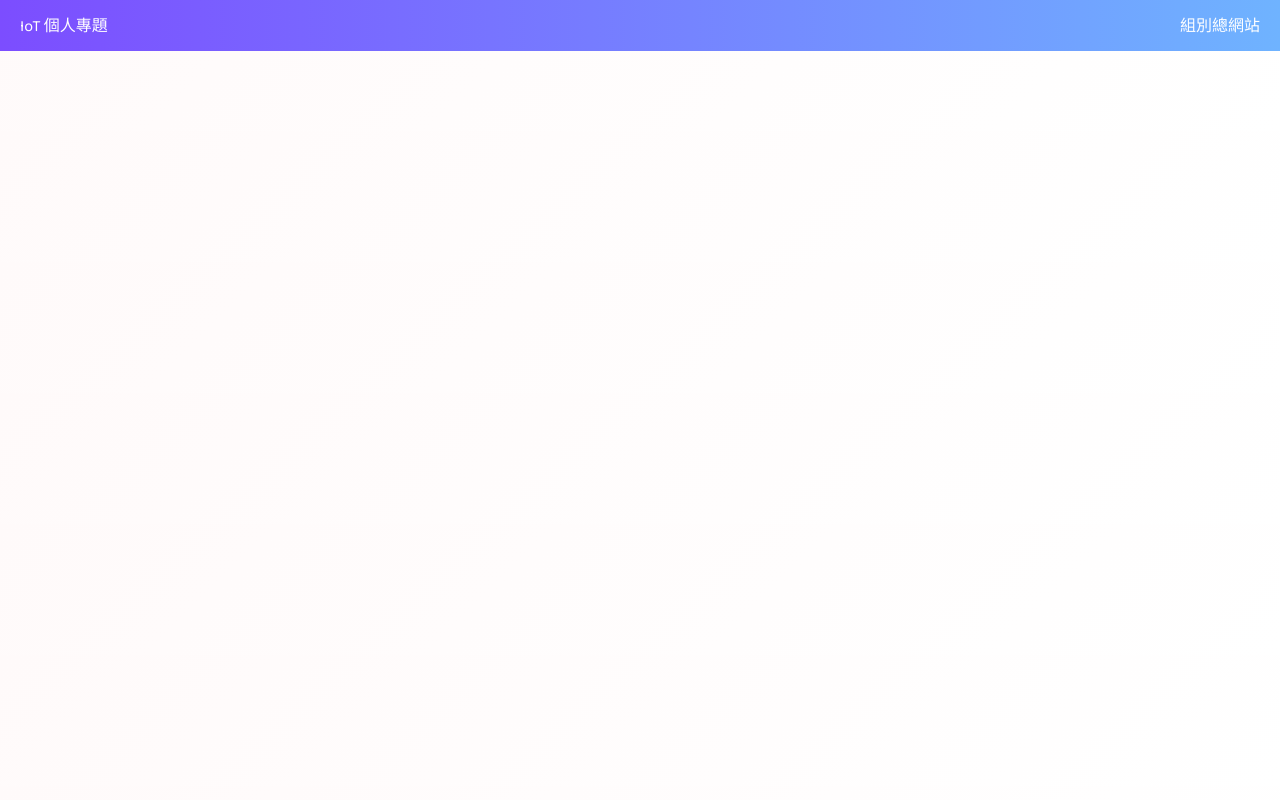
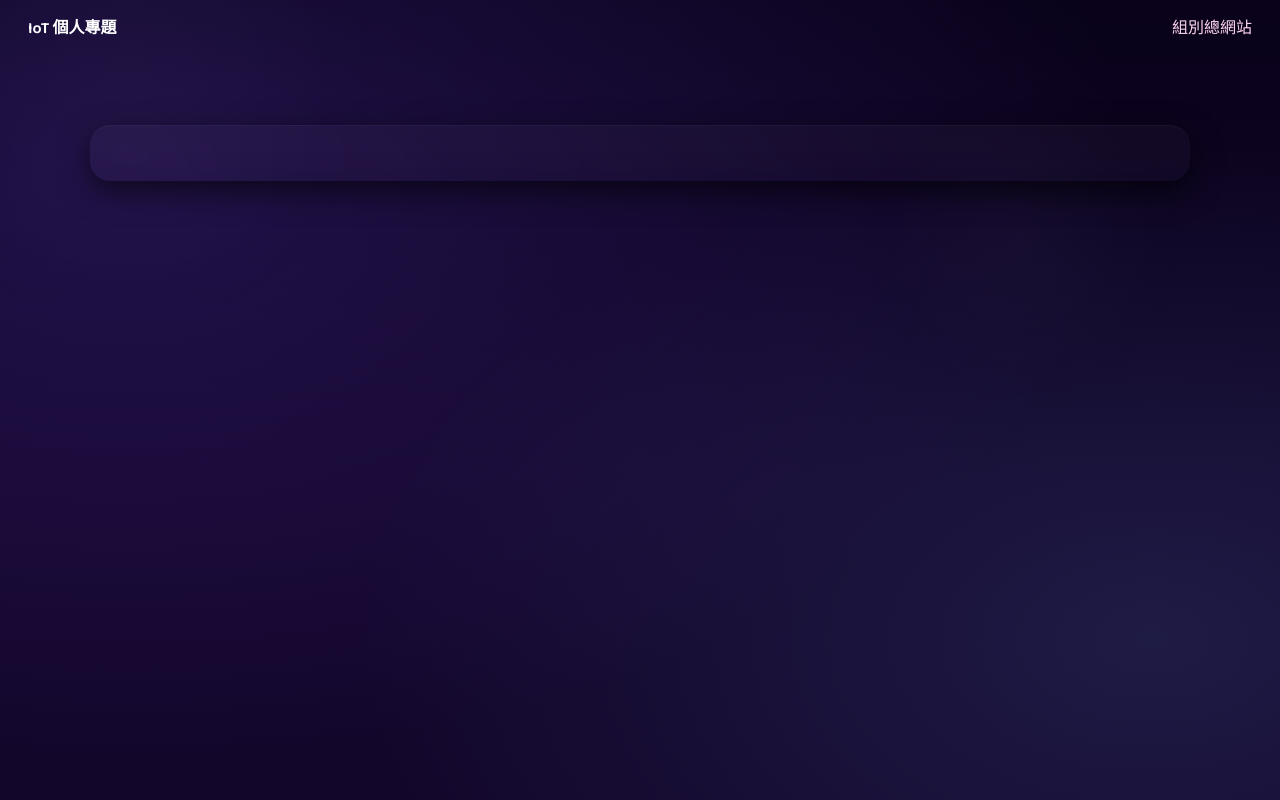
Before and after one commit to 0w0-en/Food, a Django app: template sensors/templates/sensors/base.html in a window 1280 px wide. Run offline with Django 4.2, Linux system fonts and the light colour scheme; the template is opened without the code that fills it, so the values that code supplies are empty.

Commit message:
Add sensors migrations and updated templates/styles

```diff
--- a/sensors/templates/sensors/base.html
+++ b/sensors/templates/sensors/base.html
@@ -9,6 +9,7 @@
     <script src="https://cdn.jsdelivr.net/npm/chart.js"></script>
   </head>
   <body>
+    <div class="bg-art"></div>
     <nav class="navbar">
       <div class="nav-left">IoT 個人專題</div>
       <div class="nav-right">
@@ -16,7 +17,9 @@
       </div>
     </nav>
     <main class="container">
-      {% block content %}{% endblock %}
+      <div class="hero-card">
+        {% block content %}{% endblock %}
+      </div>
     </main>
   </body>
 </html>
--- a/static/sensors/style.css
+++ b/static/sensors/style.css
@@ -1,19 +1,49 @@
 :root{
-  --primary:#7c4dff; /* purple */
-  --accent:#ff77b7; /* pink */
-  --muted:#6fb3ff; /* blue */
-  --bg:#fffafa;
+  --bg-dark: #0b0220; /* deep space */
+  --primary: #7c4dff; /* purple */
+  --accent: #ff77b7; /* pink */
+  --muted: #6fb3ff; /* blue */
+  --card-bg: rgba(255,255,255,0.04);
+  --glass: rgba(255,255,255,0.04);
   font-family: 'Baloo 2', sans-serif;
 }
-body{background:linear-gradient(135deg,var(--bg),#fff);color:#222;margin:0}
-.navbar{display:flex;justify-content:space-between;padding:12px 20px;background:linear-gradient(90deg,var(--primary),var(--muted));color:white}
-.navbar a{color:white;text-decoration:none}
-.container{padding:20px;max-width:1000px;margin:20px auto}
-.hero{text-align:center;padding:30px 10px}
-.hero h1{font-size:48px;margin:0;color:var(--primary)}
-.hero h2{font-size:20px;margin-top:8px;color:var(--accent)}
-section{margin:20px 0;padding:12px;background:#fff;border-radius:8px;box-shadow:0 2px 6px rgba(0,0,0,0.06)}
-#latest-values{display:flex;gap:10px}
-#latest-values .item{padding:8px 12px;border-radius:6px;background:linear-gradient(90deg,var(--accent),var(--muted));color:white}
-table{width:100%;border-collapse:collapse}
-table th,table td{padding:8px;border-bottom:1px solid #eee}
+html,body{height:100%;margin:0}
+body{
+  background: radial-gradient(1000px 600px at 10% 20%, rgba(124,77,255,0.18), transparent),
+              radial-gradient(800px 500px at 90% 80%, rgba(111,179,255,0.12), transparent),
+              linear-gradient(180deg,#09021a 0%, #13062b 60%);
+  color: #eae7ff;
+  -webkit-font-smoothing:antialiased;
+}
+.bg-art{
+  position:fixed;inset:0;z-index:0;pointer-events:none;
+  background-image: radial-gradient(circle at 10% 10%, rgba(255,255,255,0.02) 0, transparent 20%),
+                    radial-gradient(circle at 80% 30%, rgba(255,255,255,0.02) 0, transparent 15%);
+}
+.navbar{position:relative;z-index:2;display:flex;justify-content:space-between;align-items:center;padding:14px 28px;background:transparent;color:var(--card-bg)}
+.navbar .nav-left{color: #fff;font-weight:600}
+.navbar a{color:#ffd6f0;text-decoration:none}
+.container{position:relative;z-index:2;padding:40px;max-width:1100px;margin:30px auto}
+.hero-card{background: linear-gradient(180deg, rgba(255,255,255,0.03), rgba(255,255,255,0.02)); border-radius:20px; padding:28px; box-shadow: 0 10px 30px rgba(0,0,0,0.6), 0 1px 0 rgba(255,255,255,0.03) inset; backdrop-filter: blur(6px);}
+.page-header{display:flex;justify-content:space-between;align-items:center;margin-bottom:18px}
+.page-header h1{font-size:44px;margin:0;color:var(--primary)}
+.page-header h2{font-size:18px;margin:4px 0 0;color:#ffd6f0}
+.subtitle{color:#bfc4ff;margin:0}
+
+.panels{display:grid;grid-template-columns:1fr 1fr;gap:18px}
+.panel{padding:18px;border-radius:14px;background:linear-gradient(180deg, rgba(255,255,255,0.02), rgba(255,255,255,0.01));box-shadow:0 6px 20px rgba(10,6,20,0.6)}
+.panel h3{margin:0 0 10px;color:#e7e4ff}
+
+#latest-values{display:flex;flex-wrap:wrap;gap:10px}
+#latest-values .item{padding:10px 14px;border-radius:10px;background:linear-gradient(90deg,var(--accent),var(--muted));color:white;font-weight:600}
+
+select#sensor-select{padding:8px 10px;border-radius:8px;border:0;background:rgba(255,255,255,0.03);color:#fff}
+
+table{width:100%;border-collapse:collapse;color:#e6e6ff}
+table th,table td{padding:10px;border-bottom:1px solid rgba(255,255,255,0.03)}
+
+/* responsive */
+@media (max-width:900px){
+  .panels{grid-template-columns:1fr}
+  .page-header{flex-direction:column;align-items:flex-start;gap:6px}
+}
```
Also changed, not shown: sensors/templates/sensors/index.html (+16 -9 lines), sensors/migrations/0001_initial.py (added), sensors/migrations/__init__.py (added).
